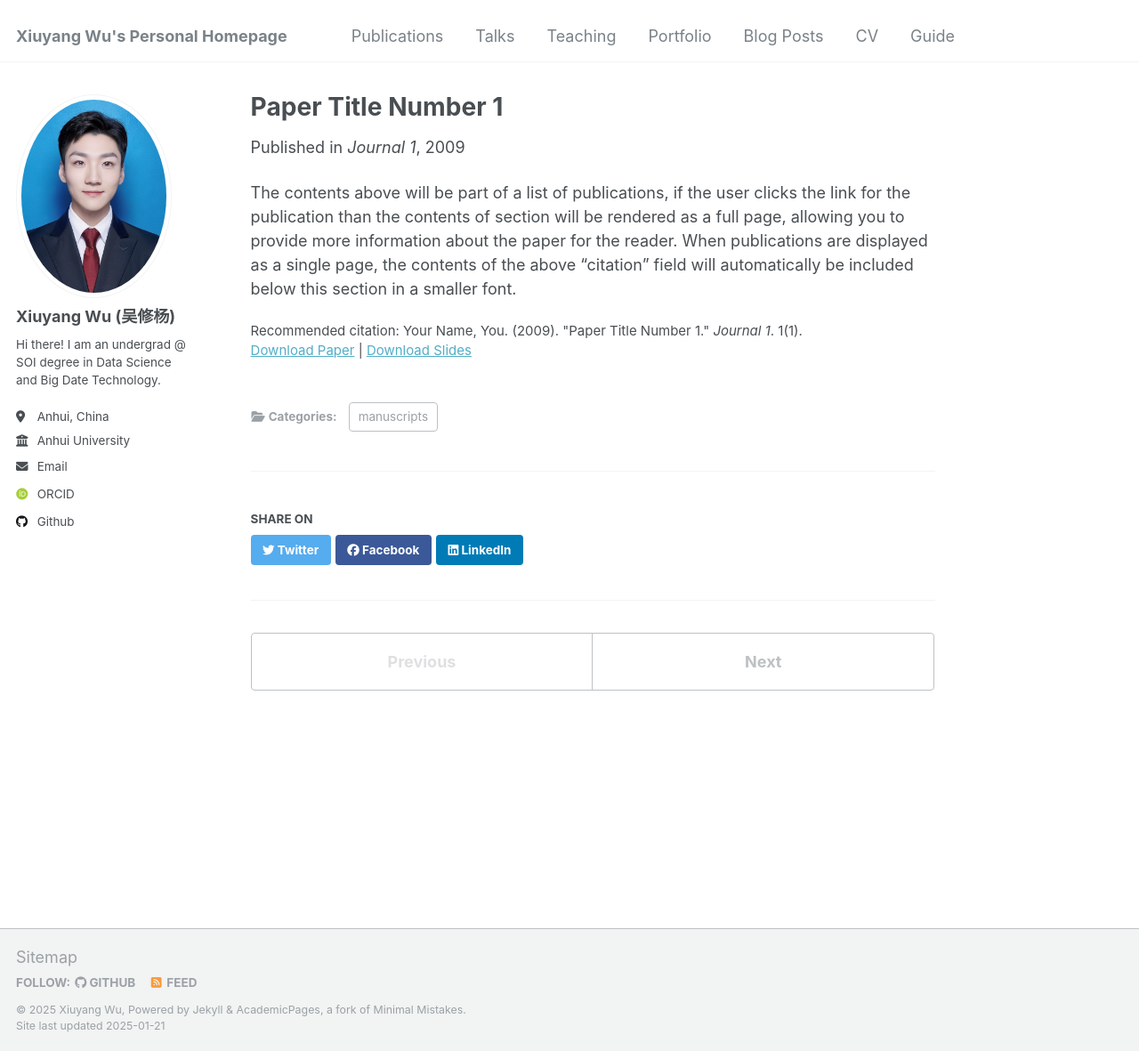
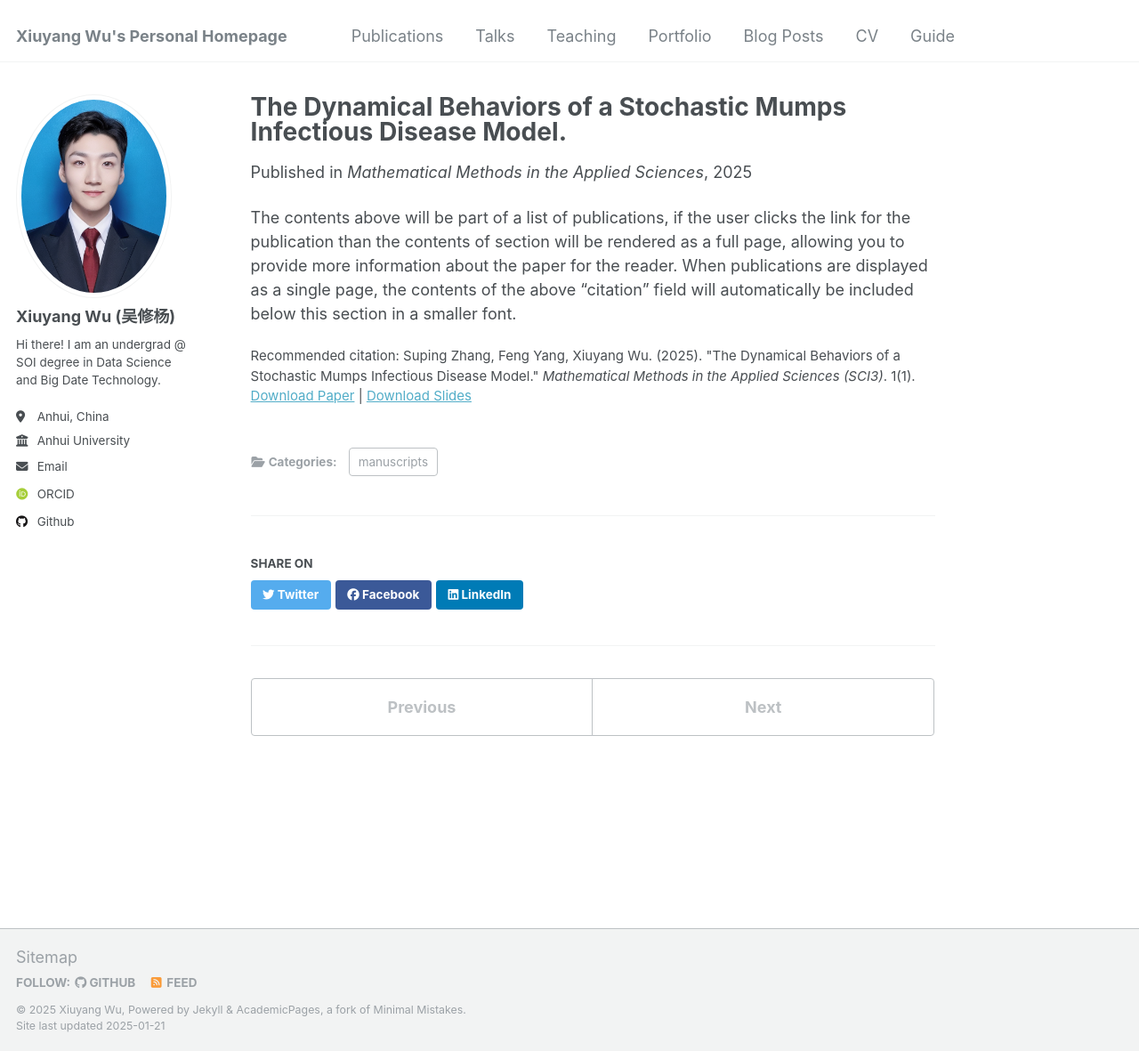
Before and after one commit to XiuyangWu/xiuyangwu.github.io, a Jekyll site: the page built from _publications/2009-10-01-paper-title-number-1.md, in a window 1280 px wide and 1181 px high. Shown: the whole window at 89% size. Built offline with Jekyll 4.4.1, drawn with Linux system fonts in a browser that asks for light colours; some web fonts are replaced.

Commit message:
Update 2009-10-01-paper-title-number-1.md

```diff
--- a/_publications/2009-10-01-paper-title-number-1.md
+++ b/_publications/2009-10-01-paper-title-number-1.md
@@ -1,14 +1,14 @@
 ---
-title: "Paper Title Number 1"
+title: "The Dynamical Behaviors of a Stochastic Mumps Infectious Disease Model."
 collection: publications
 category: manuscripts
 permalink: /publication/2009-10-01-paper-title-number-1
-excerpt: 'This paper is about the number 1. The number 2 is left for future work.'
-date: 2009-10-01
-venue: 'Journal 1'
-slidesurl: 'http://academicpages.github.io/files/slides1.pdf'
-paperurl: 'http://academicpages.github.io/files/paper1.pdf'
-citation: 'Your Name, You. (2009). &quot;Paper Title Number 1.&quot; <i>Journal 1</i>. 1(1).'
+excerpt: 'This paper is about the Mathematical Models of Infectious Diseases.'
+date: 2025-1-6
+venue: 'Mathematical Methods in the Applied Sciences'
+slidesurl: 'https://onlinelibrary.wiley.com/doi/abs/10.1002/mma.10660'
+paperurl: 'https://onlinelibrary.wiley.com/doi/epdf/10.1002/mma.10660'
+citation: 'Suping Zhang, Feng Yang, Xiuyang Wu. (2025). &quot;The Dynamical Behaviors of a Stochastic Mumps Infectious Disease Model.&quot; <i>Mathematical Methods in the Applied Sciences (SCI3)</i>. 1(1).'
 ---
 
 The contents above will be part of a list of publications, if the user clicks the link for the publication than the contents of section will be rendered as a full page, allowing you to provide more information about the paper for the reader. When publications are displayed as a single page, the contents of the above "citation" field will automatically be included below this section in a smaller font.
```
